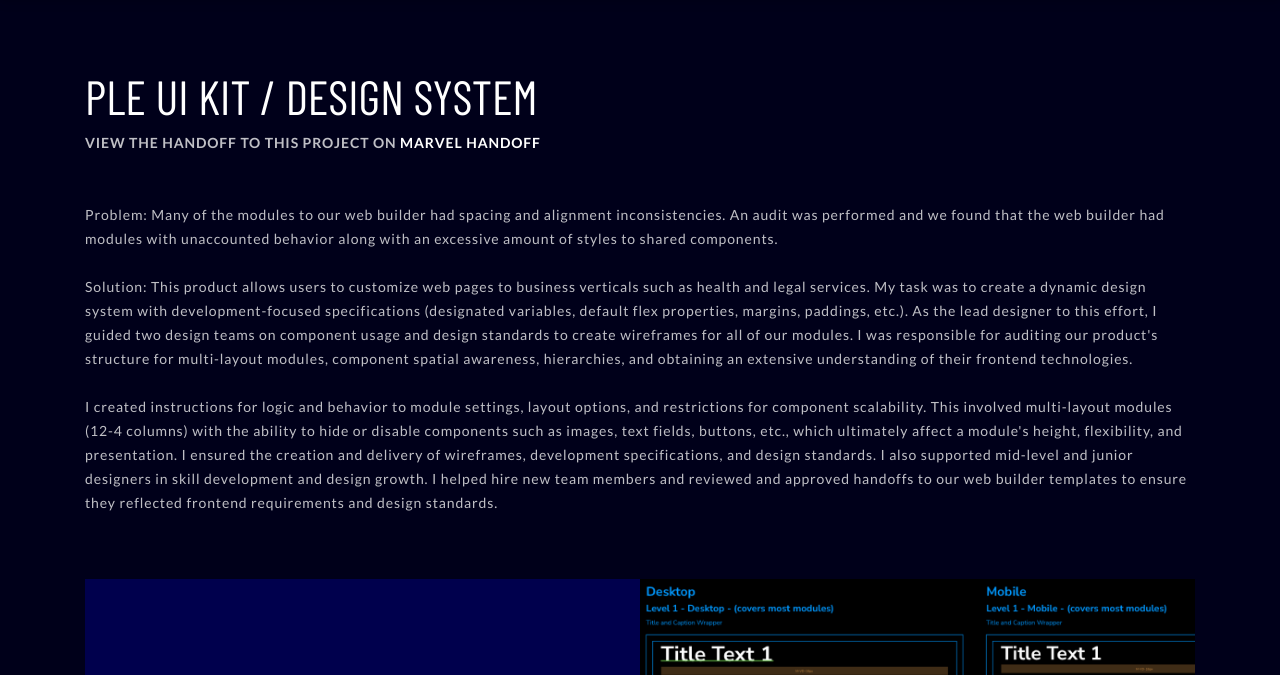
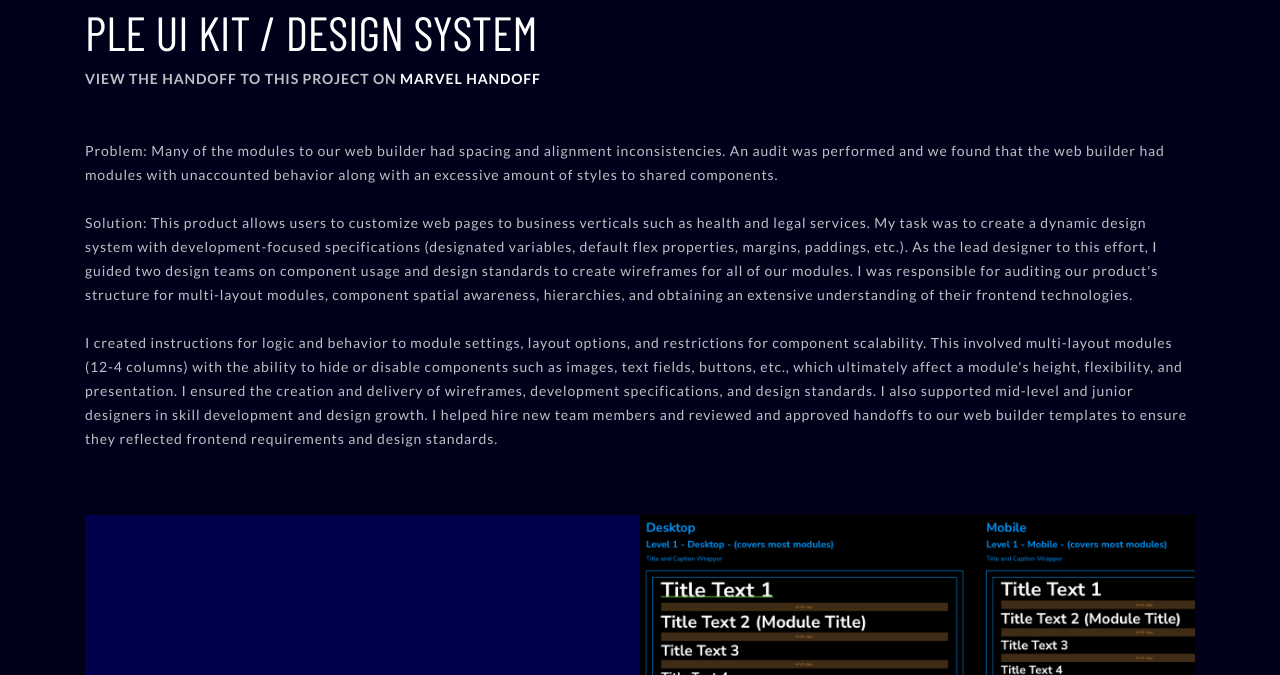
Before and after one commit to samnevarez/portfolio2021, a website: page project-1.html in a window 1280 px wide. Shown: the part 59-734 px from the top of the page. Drawn offline with nearby package versions, Linux system fonts and the light colour scheme.

```diff
--- a/project-1.html
+++ b/project-1.html
@@ -193,10 +193,10 @@
   </nav>
 
   <!-- Projects Section -->
-  <section id="projects" class="ecmb-16 projects-section">
-    <div class="container ecmt-16">
+  <section id="projects" class="ecmy-16 projects-section">
+    <div class="container">
       <div class="row"></div>
-      <h2 class="header-animation-1 ecmt-16">PLE UI KIT / DESIGN SYSTEM</h2>
+      <h2 class="header-animation-1">PLE UI KIT / DESIGN SYSTEM</h2>
       <p class="ecmb-12 header-animation-3 text-uppercase font-weight-bold">View the handoff to this project on <a class="js-scroll-trigger" target="_blank" href="https://marvelapp.com/prototype/1198h7ej/screens">MARVEL HANDOFF</a></p>
 
       <p class="ecmb-6">Problem: Many of the modules to our web builder had spacing and alignment inconsistencies. An audit was performed and we found that the web builder had modules with unaccounted behavior along with an excessive amount of styles to shared components.</p>
```
